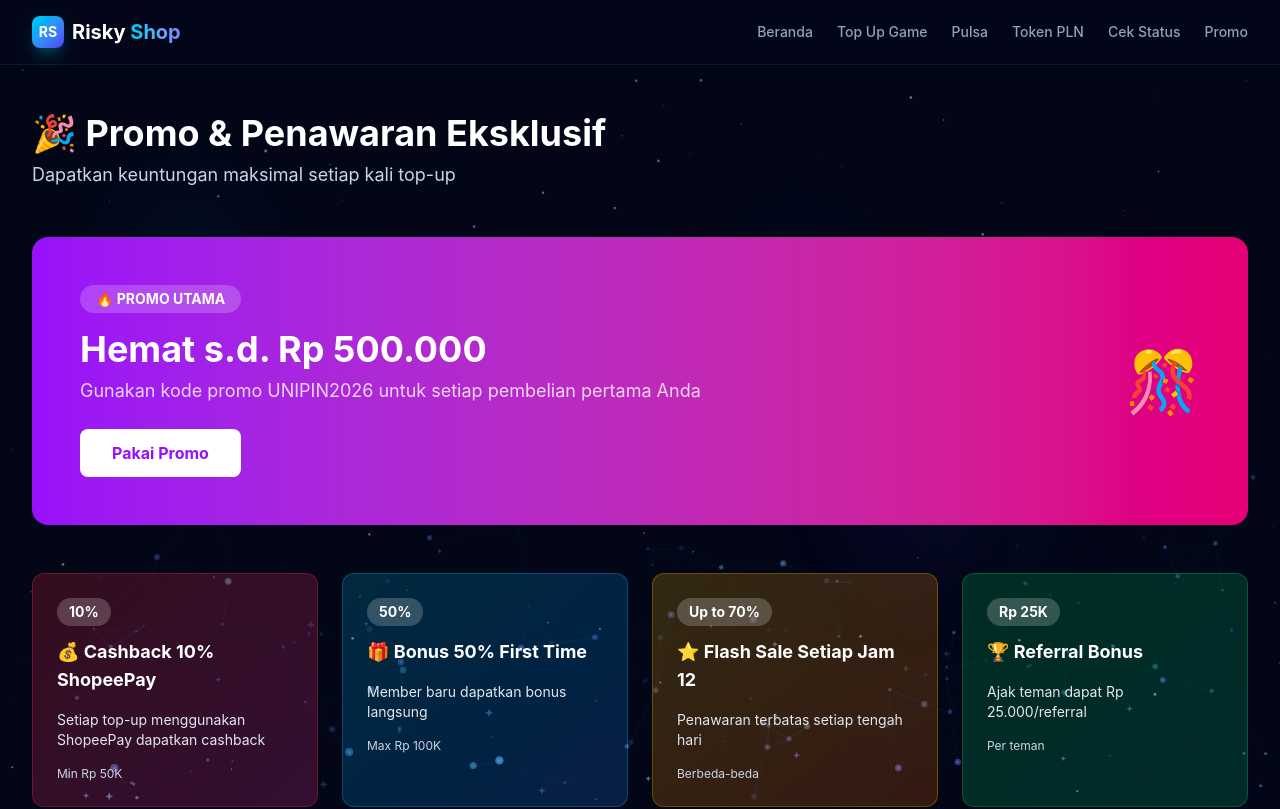
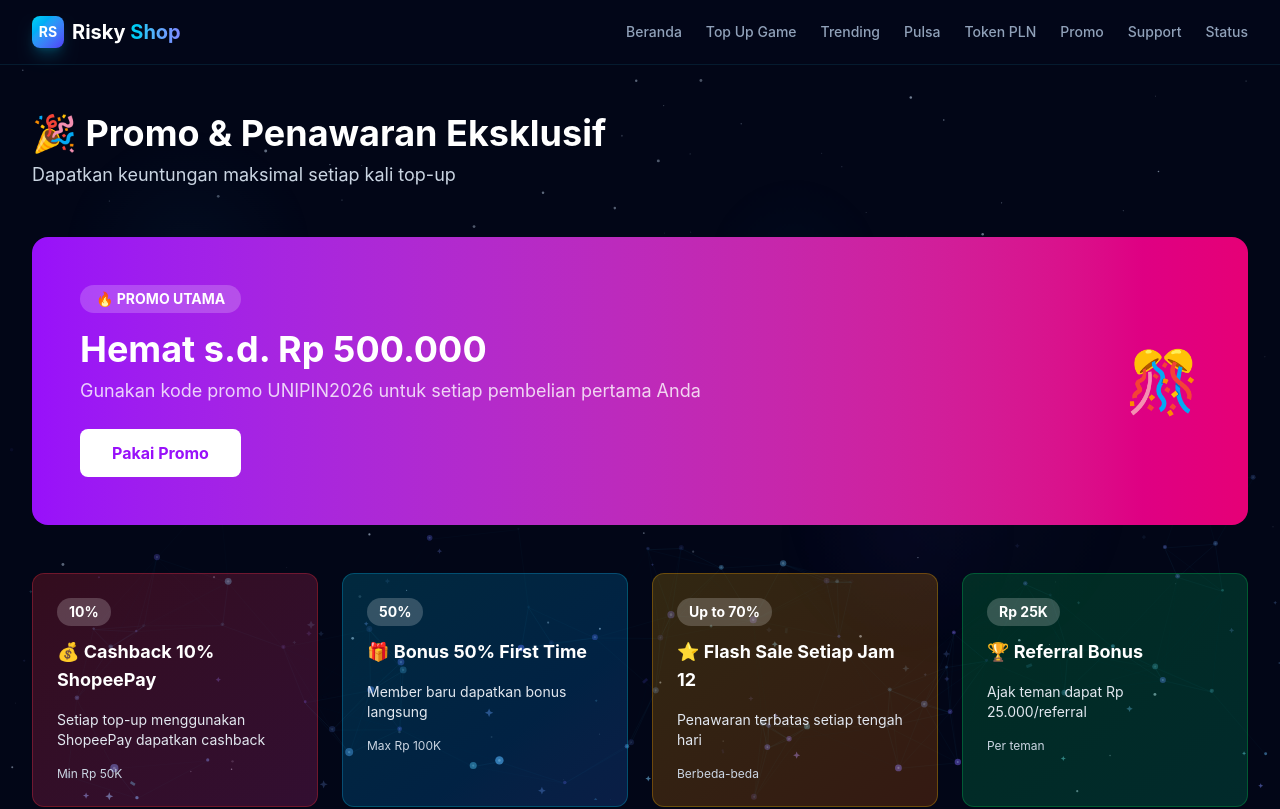
Before and after one commit to Fars-MD/risky-shop, a Next.js app: page /promo in a window 1280 px wide. Shown: the top 809 px of the page. Built offline with nearby package versions, Linux system fonts and the light colour scheme.

Commit message:
feat: Update navbar with links to new Unipin pages (trending, support)

```diff
--- a/src/components/Navbar.tsx
+++ b/src/components/Navbar.tsx
@@ -6,10 +6,12 @@ import { useState } from "react";
 const navLinks = [
   { href: "/", label: "Beranda" },
   { href: "/top-up", label: "Top Up Game" },
+  { href: "/trending", label: "Trending" },
   { href: "/pulsa", label: "Pulsa" },
   { href: "/token-pln", label: "Token PLN" },
-  { href: "/status", label: "Cek Status" },
   { href: "/promo", label: "Promo" },
+  { href: "/support", label: "Support" },
+  { href: "/status", label: "Status" },
 ];
 
 export default function Navbar() {
```
